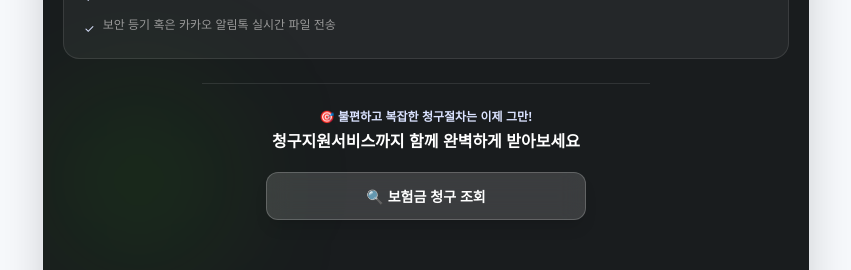
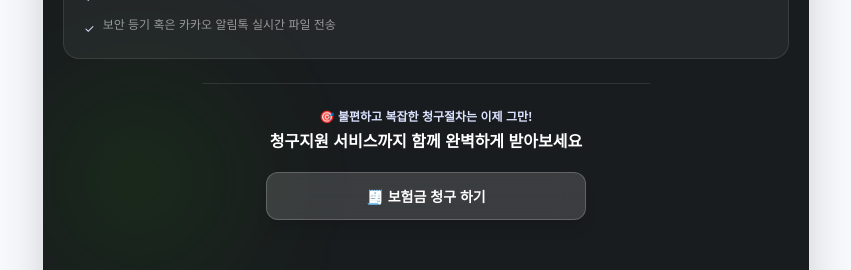
Before and after one commit to ncia/simple_consult, a React (Vite) app: page / in a window 1280 px wide. Shown: the part 4400-4670 px from the top of the page, without its empty margins (214-1065 px from the left). Built offline with nearby package versions, Linux system fonts and the light colour scheme.

Commit message:
Update ProcessSection: change claims button icon to receipt emoji, update button text, add space to claims service text

```diff
--- a/src/components/ProcessSection.tsx
+++ b/src/components/ProcessSection.tsx
@@ -197,10 +197,10 @@ export function ProcessSection() {
         {/* bottom subtext */}
         <div className="pt-6 border-t border-white/10 max-w-md mx-auto text-center space-y-1 flex flex-col items-center">
           <p className="text-brand-blue-light text-xs font-bold">🎯 불편하고 복잡한 청구절차는 이제 그만!</p>
-          <h3 className="text-base font-extrabold text-white">청구지원서비스까지 함께 완벽하게 받아보세요</h3>
+          <h3 className="text-base font-extrabold text-white">청구지원 서비스까지 함께 완벽하게 받아보세요</h3>
 
           <button className="relative z-10 mt-4 w-full max-w-[320px] mx-auto h-12 bg-white/15 hover:bg-white/25 text-white rounded-xl font-bold text-sm backdrop-blur-md border border-white/20 shadow-lg transition-all active:scale-95 flex items-center justify-center gap-2 cursor-pointer">
-            🔍 보험금 청구 조회
+            🧾 보험금 청구 하기
           </button>
         </div>
       </div>
```
